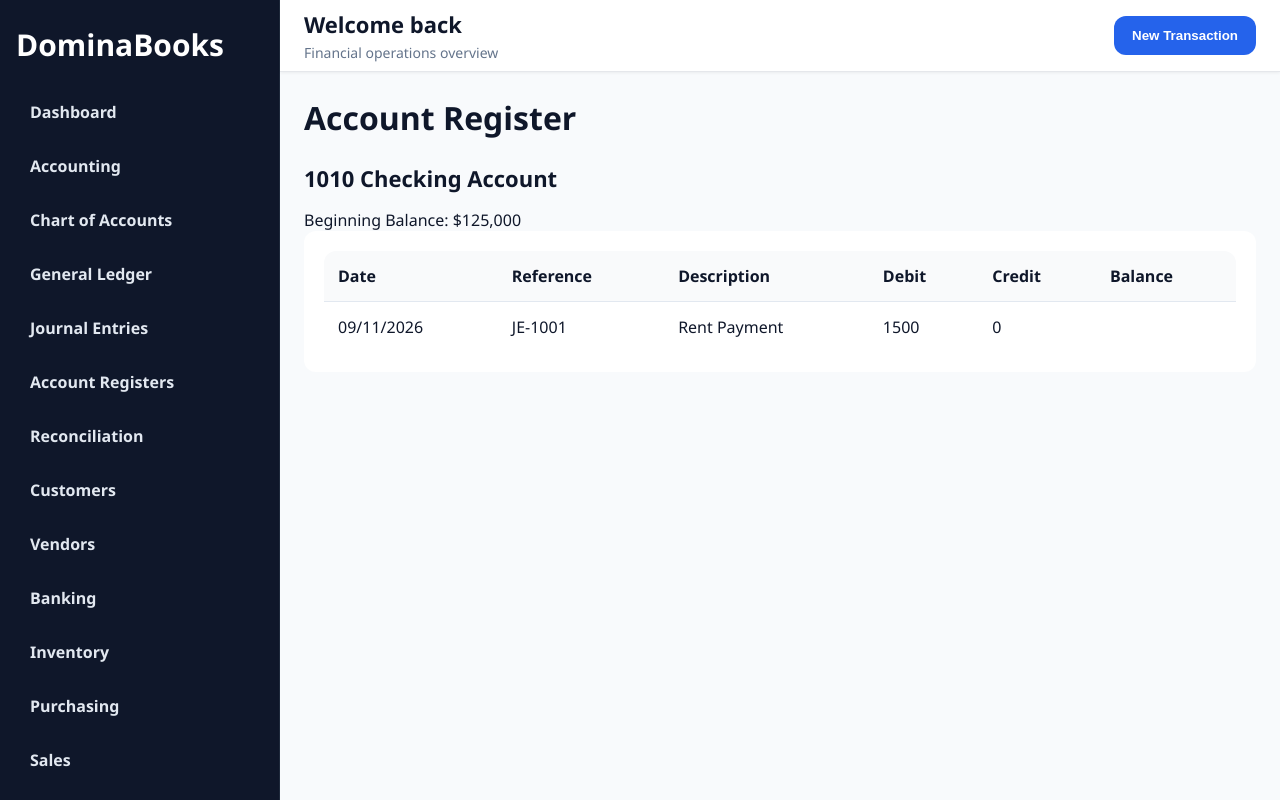
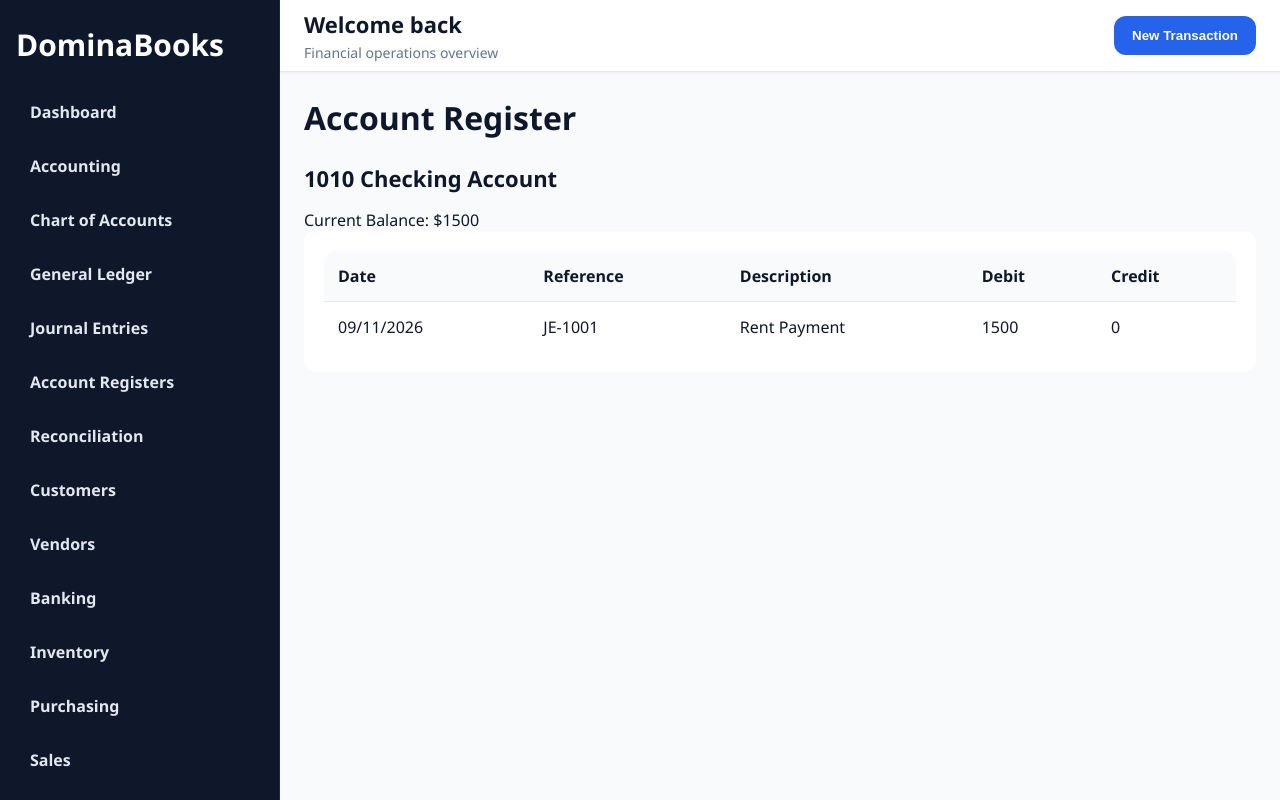
Before and after one commit to AaronHullum/Domina-Books, a React app in the folder frontend/: page /registers in a window 1280 px wide. Shown: the top 800 px of the page. Built offline with nearby package versions, Linux system fonts and the light colour scheme; the HTML template or start-up script is replaced by a standard one.

Commit message:
Implemented initial journal posting engine

```diff
--- a/frontend/src/data/ledgerService.js
+++ b/frontend/src/data/ledgerService.js
@@ -20,3 +20,19 @@ export const ledgerTransactions = [
 export function addTransaction(transaction) {
   ledgerTransactions.push(transaction);
 }
+
+export function getAccountBalance(accountName) {
+  const transactions = ledgerTransactions.filter(
+    (t) => t.account === accountName
+  );
+
+  let totalDebits = 0;
+  let totalCredits = 0;
+
+  transactions.forEach((t) => {
+    totalDebits += Number(t.debit || 0);
+    totalCredits += Number(t.credit || 0);
+  });
+
+  return totalDebits - totalCredits;
+}
--- a/frontend/src/pages/AccountRegister.jsx
+++ b/frontend/src/pages/AccountRegister.jsx
@@ -1,21 +1,25 @@
-import { ledgerTransactions } from "../data/ledgerData";
+import {
+  ledgerTransactions,
+  getAccountBalance,
+} from "../data/ledgerService";
 
 export default function AccountRegister() {
+  const accountName = "1010 Checking Account";
 
   const transactions = ledgerTransactions.filter(
-    (transaction) =>
-      transaction.account === "1010 Checking Account"
+    (t) => t.account === accountName
   );
 
+  const balance = getAccountBalance(accountName);
 
   return (
     <>
       <h1>Account Register</h1>
 
-      <h2>1010 Checking Account</h2>
+      <h2>{accountName}</h2>
 
       <p>
-        Beginning Balance: $125,000
+        Current Balance: ${balance}
       </p>
 
       <div
@@ -33,7 +37,6 @@ export default function AccountRegister() {
               <th>Description</th>
               <th>Debit</th>
               <th>Credit</th>
-              <th>Balance</th>
             </tr>
           </thead>
 
@@ -45,7 +48,6 @@ export default function AccountRegister() {
                 <td>{t.description}</td>
                 <td>{t.debit}</td>
                 <td>{t.credit}</td>
-                <td>{t.balance}</td>
               </tr>
             ))}
           </tbody>
--- a/frontend/src/pages/JournalEntries.jsx
+++ b/frontend/src/pages/JournalEntries.jsx
@@ -1,6 +1,35 @@
+
+
 import { useState } from "react";
+import { addTransaction } from "../data/ledgerService";
 
 export default function JournalEntries() {
+
+  function handlePostEntry() {
+    addTransaction({
+      date: "09/12/2026",
+      reference: "JE-1002",
+      account: "1010 Checking Account",
+      description: "Manual Journal Entry",
+      debit: 500,
+      credit: 0
+    });
+
+    addTransaction({
+      date: "09/12/2026",
+      reference: "JE-1002",
+      account: "4100 Rental Income",
+      description: "Manual Journal Entry",
+      debit: 0,
+      credit: 500
+    });
+
+    alert("Journal Entry Posted");
+  }
+
+
+
+
   const [entries] = useState([
     {
       date: "09/11/2026",
@@ -83,6 +112,7 @@ export default function JournalEntries() {
         <button>Create Entry</button>
 
 <button
+  onClick={handlePostEntry}
   style={{
     marginLeft: "10px",
     background: "#16a34a",
@@ -95,6 +125,7 @@ export default function JournalEntries() {
 >
   Post Entry
 </button>
+
 
         <div style={{ marginTop: "20px" }}>
           <strong>Total Debits:</strong> $1,500
```
Lines whose indentation alone changed are shown as unchanged.
